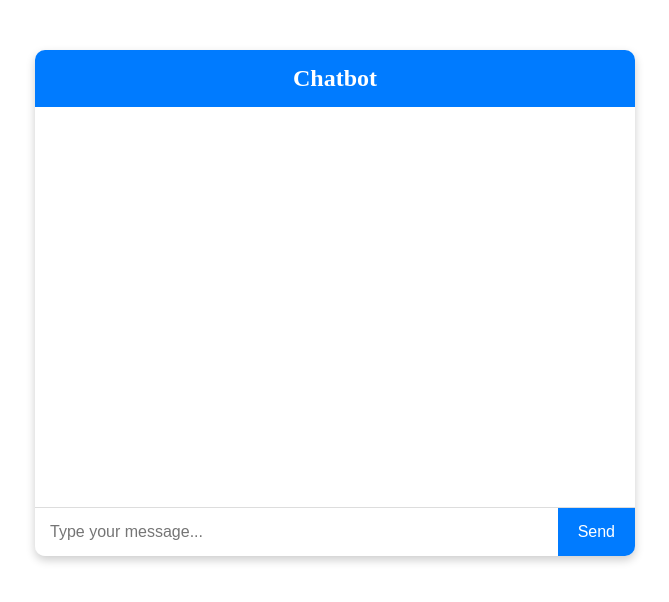
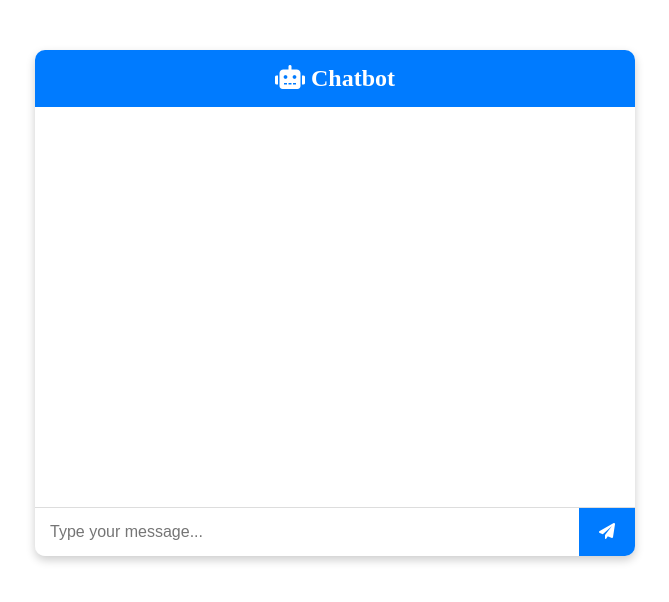
Before and after one commit to Umar9823/Chatbot, a website: page public/index.html in a window 1280 px wide. Both pictures are taken after a click on the button "Start Chat". Shown: the whole page, without its empty margins (305-974 px from the left). Drawn offline with Linux system fonts and the light colour scheme.

Commit message:
Update index.html

```diff
--- a/public/index.html
+++ b/public/index.html
@@ -5,9 +5,11 @@
     <meta name="viewport" content="width=device-width, initial-scale=1.0">
     <title>Chatbot</title>
     <link rel="stylesheet" href="./style.css">
+    <link rel="stylesheet" href="https://cdnjs.cloudflare.com/ajax/libs/font-awesome/6.0.0-beta3/css/all.min.css">
+
 </head>
 <body>
-    <!-- Welcome Screen -->
+   <!-- Welcome Screen -->
     <div class="welcome-screen" id="welcomeScreen">
         <h2>Welcome to the Chatbot</h2>
         <button id="startChatBtn">Start Chat</button>
@@ -16,13 +18,13 @@
     <!-- Chat Interface -->
     <div class="chat-container" id="chatContainer" style="display: none;">
         <div class="chat-header">
-            <h2>Chatbot</h2>
+            <h2><i class="fas fa-robot"></i> Chatbot</h2>
         </div>
         <div class="chat-messages" id="chatMessages"></div>
         <div id="typingIndicator" class="typing-indicator">Chatbot is typing...</div>
         <div class="chat-input">
             <input type="text" id="userInput" placeholder="Type your message..." autofocus>
-            <button id="sendBtn">Send</button>
+            <button id="sendBtn"><i class="fas fa-paper-plane"></i></button>
         </div>
     </div>
     <script src="./script.js"></script>
```
